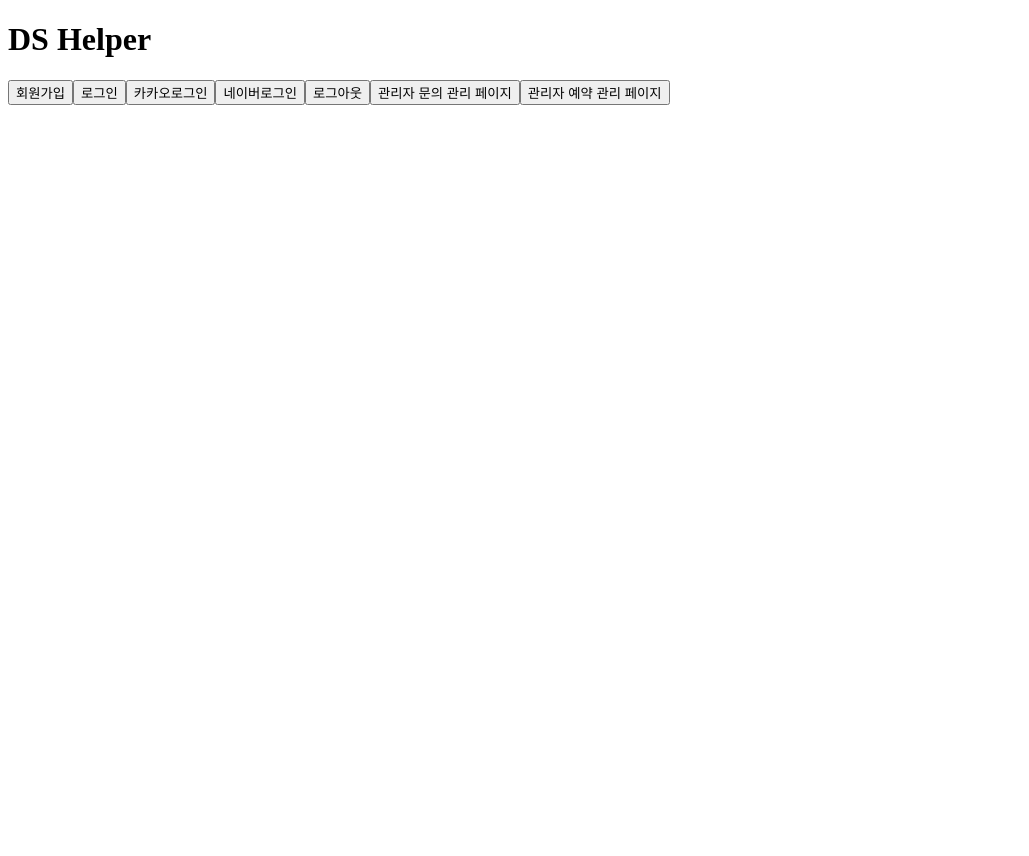
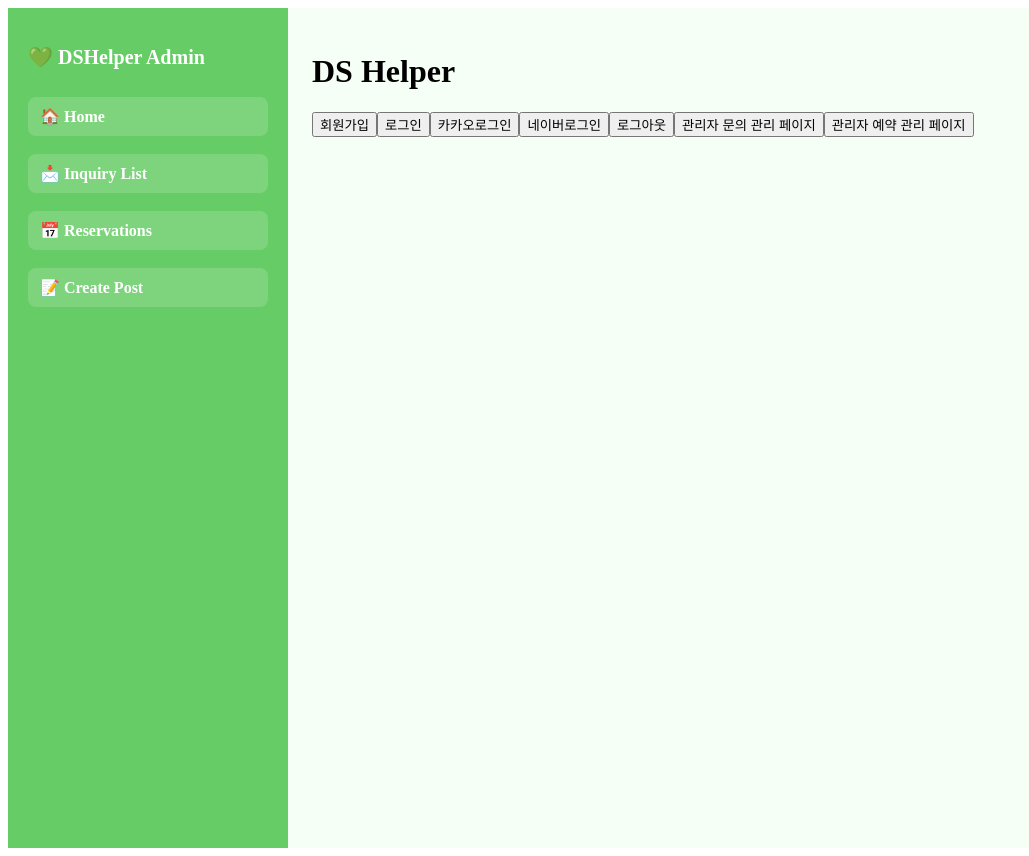
Before and after one commit to pjtss/test-frontend, a React (Vite) app in the folder dshelperAdmin/: page / in a window 1280 px wide. Shown: the whole page, without its empty margins (0-1029 px from the left). Before the commit the page ends 800 px from the top, so only its background shows below. Built offline with nearby package versions, Linux system fonts and the light colour scheme; no server answers.

Commit message:
UPADTE: HOME도 STLYE

```diff
--- a/dshelperAdmin/src/App.jsx
+++ b/dshelperAdmin/src/App.jsx
@@ -11,7 +11,11 @@
   return (
     <Routes>
       {/* 일반 사용자 페이지 */}
-      <Route path="/" element={<Dshelper />} />
+      <Route path="/"
+       element={
+        <AdminLayout>
+          <Dshelper />
+        </AdminLayout>} />
 
       {/* 관리자 페이지 - AdminLayout 적용 */}
       <Route
```
